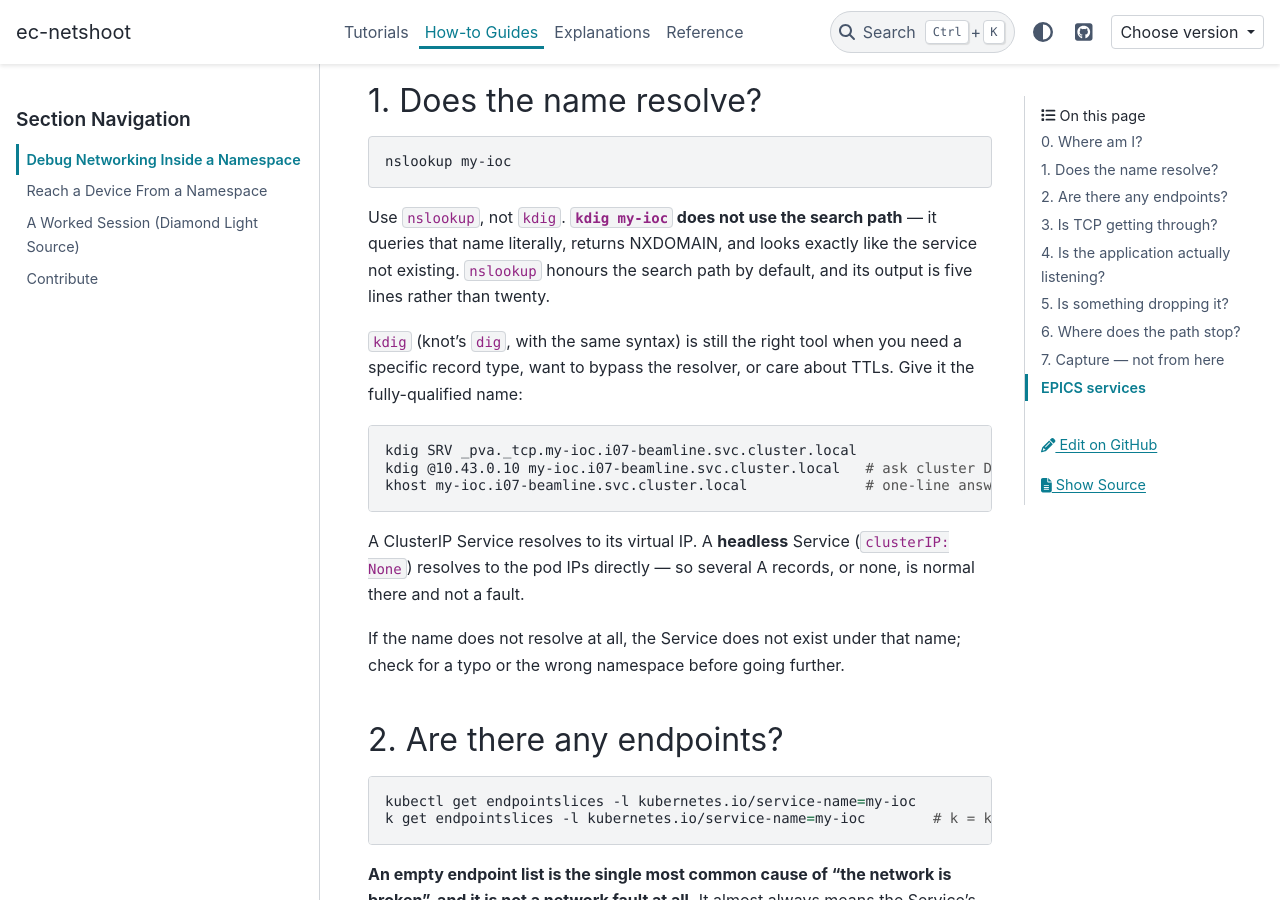
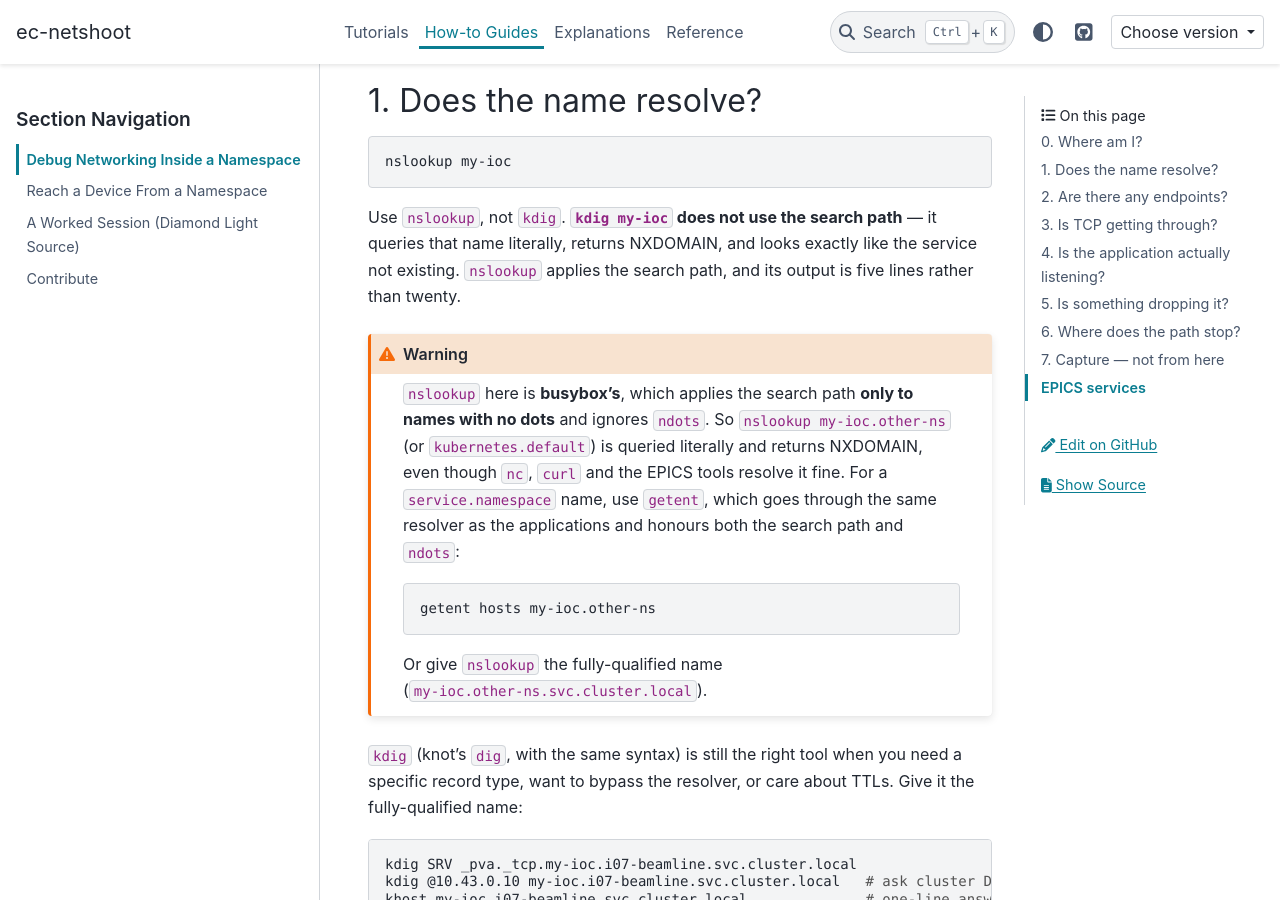
Before and after one commit to epics-containers/ec-netshoot, a Sphinx documentation site: the page built from docs/how-to/debug-namespace-networking.md, in a window 1280 px wide and 900 px high, scrolled down 888 px. Built offline with Sphinx 7.4.7 and the PyData theme 0.15.4, drawn with Linux system fonts in a browser that asks for light colours.

Commit message:
Address review: drop no-op kubectl strip, correct busybox nslookup docs
- kubectl release binaries are already built with -s -w; strip saved
  ~730 bytes while adding an apt-get update and binutils install/purge
  to every build. Remove it and the misleading comment.
- busybox nslookup applies the search list only to dotless names and
  ignores ndots, so `nslookup svc.other-ns` returns NXDOMAIN. Say so in
  the how-to and tools reference, and point to `getent hosts`, which
  resolves as the applications do. Add getent to the cheatsheet and the
  build-time tool assertions.

Co-Authored-By: Claude Opus 5.5 <noreply@anthropic.com>
Claude-Session: https://claude.ai/code/session_01Jd9gGzEQubx2j1kD6Q2s8a

````diff
--- a/docs/how-to/debug-namespace-networking.md
+++ b/docs/how-to/debug-namespace-networking.md
@@ -38,8 +38,24 @@ nslookup my-ioc
 
 Use `nslookup`, not `kdig`. **`kdig my-ioc` does not use the search path** — it
 queries that name literally, returns NXDOMAIN, and looks exactly like the
-service not existing. `nslookup` honours the search path by default, and its
-output is five lines rather than twenty.
+service not existing. `nslookup` applies the search path, and its output is
+five lines rather than twenty.
+
+:::{warning}
+`nslookup` here is **busybox's**, which applies the search path **only to names
+with no dots** and ignores `ndots`. So `nslookup my-ioc.other-ns` (or
+`kubernetes.default`) is queried literally and returns NXDOMAIN, even though
+`nc`, `curl` and the EPICS tools resolve it fine. For a `service.namespace`
+name, use `getent`, which goes through the same resolver as the applications
+and honours both the search path and `ndots`:
+
+```bash
+getent hosts my-ioc.other-ns
+```
+
+Or give `nslookup` the fully-qualified name
+(`my-ioc.other-ns.svc.cluster.local`).
+:::
 
 `kdig` (knot's `dig`, with the same syntax) is still the right tool when you
 need a specific record type, want to bypass the resolver, or care about TTLs.
````
Also changed, not shown: docs/reference/cheatsheet.md (+1 -0 lines), docs/reference/tools.md (+2 -1 lines), 1 other file.
